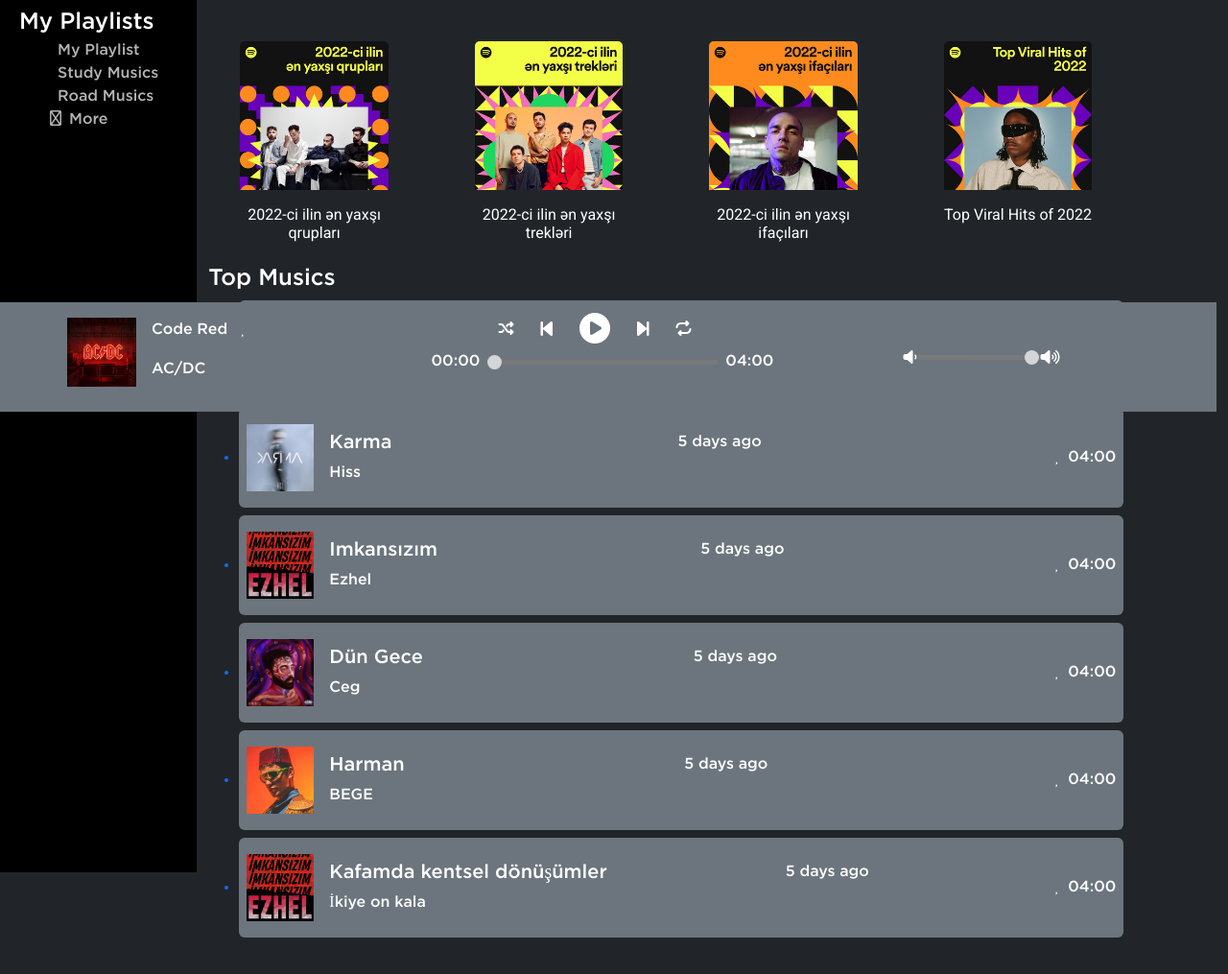
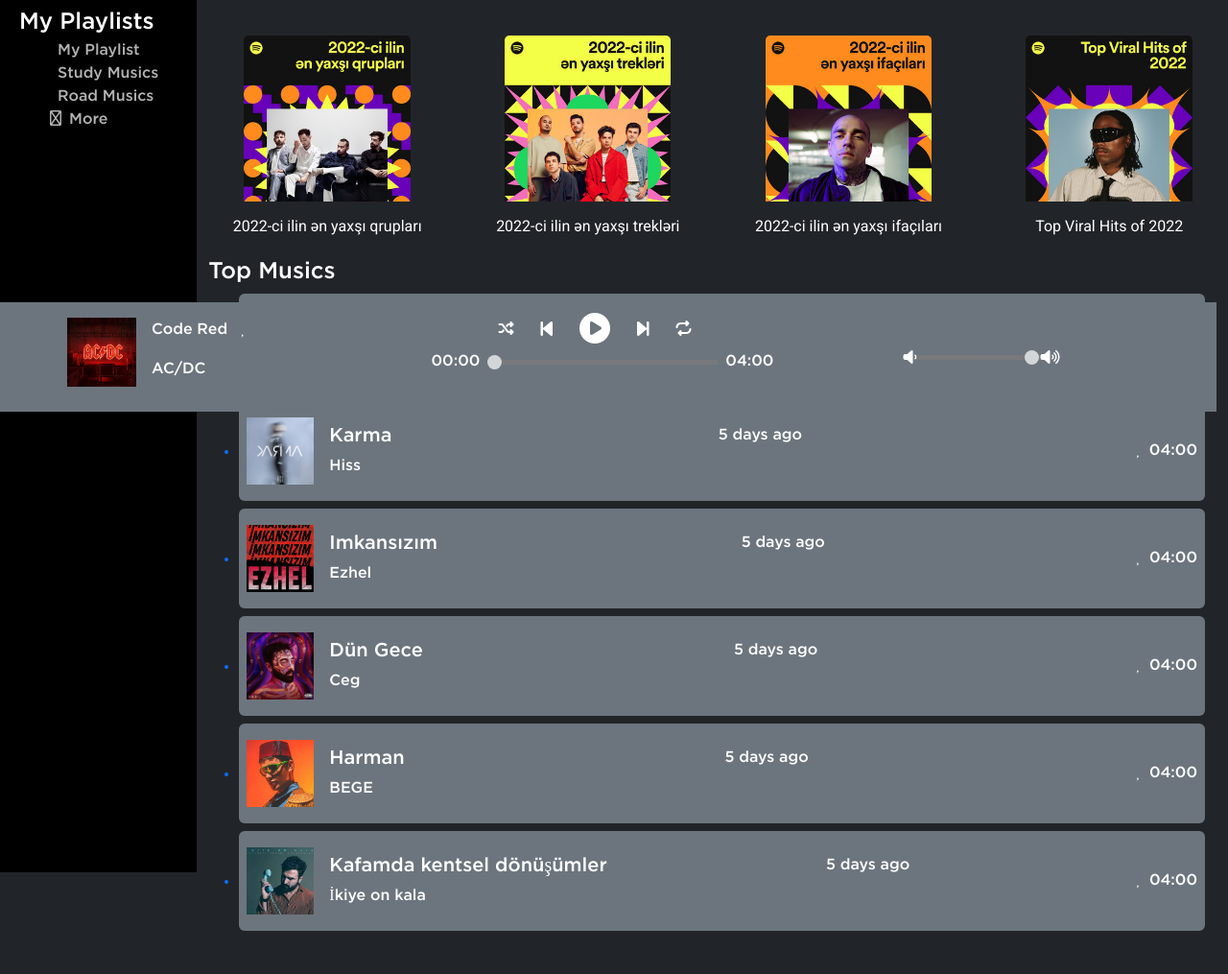
Before and after one commit to tarlan-code/MusicPlayer, a plain HTML site: page Page/home.html in a window 1280 px wide. Shown: the part 371-1386 px from the top of the page at 96% size. Drawn offline with nearby package versions, Linux system fonts and the light colour scheme.

Commit message:
fixed empty area

```diff
--- a/Assets/css/home.css
+++ b/Assets/css/home.css
@@ -34,7 +34,7 @@ body{
 }
 
 .topmusic{
-    margin-bottom: 200px;
+    margin-bottom: 100px;
 }
 
 .topmusic>ul>a{
--- a/Page/home.html
+++ b/Page/home.html
@@ -29,7 +29,7 @@
       </div>
 
 
-      <div class="col-9 bg-dark" style="overflow: auto">
+      <div class="col bg-dark" style="overflow: auto">
         <div class="top-body">
           <nav class="navbar bg-transparent">
             <div class="container-fluid">
@@ -189,7 +189,7 @@
         </div>
 
 
-        <div class="topmusic">
+        <div class="topmusic me-4">
           <h4 class="text-white">Top Musics</h4>
           <ul>
             <a href="" >
@@ -307,7 +307,7 @@
                 <div class="d-flex justify-content-between">
                   <div class="text-white d-flex justify-content-between align-items-center">
                     <div class="music-img text-center">
-                      <img src="../Assets/img/download.jpeg" alt="" height="70px">
+                      <img src="../Assets/img/m-2.jpeg" alt="" height="70px">
                     </div>
                     <div class="info ms-3 mt-3">
                       <h5>Kafamda kentsel dönüşümler</h5>
```
